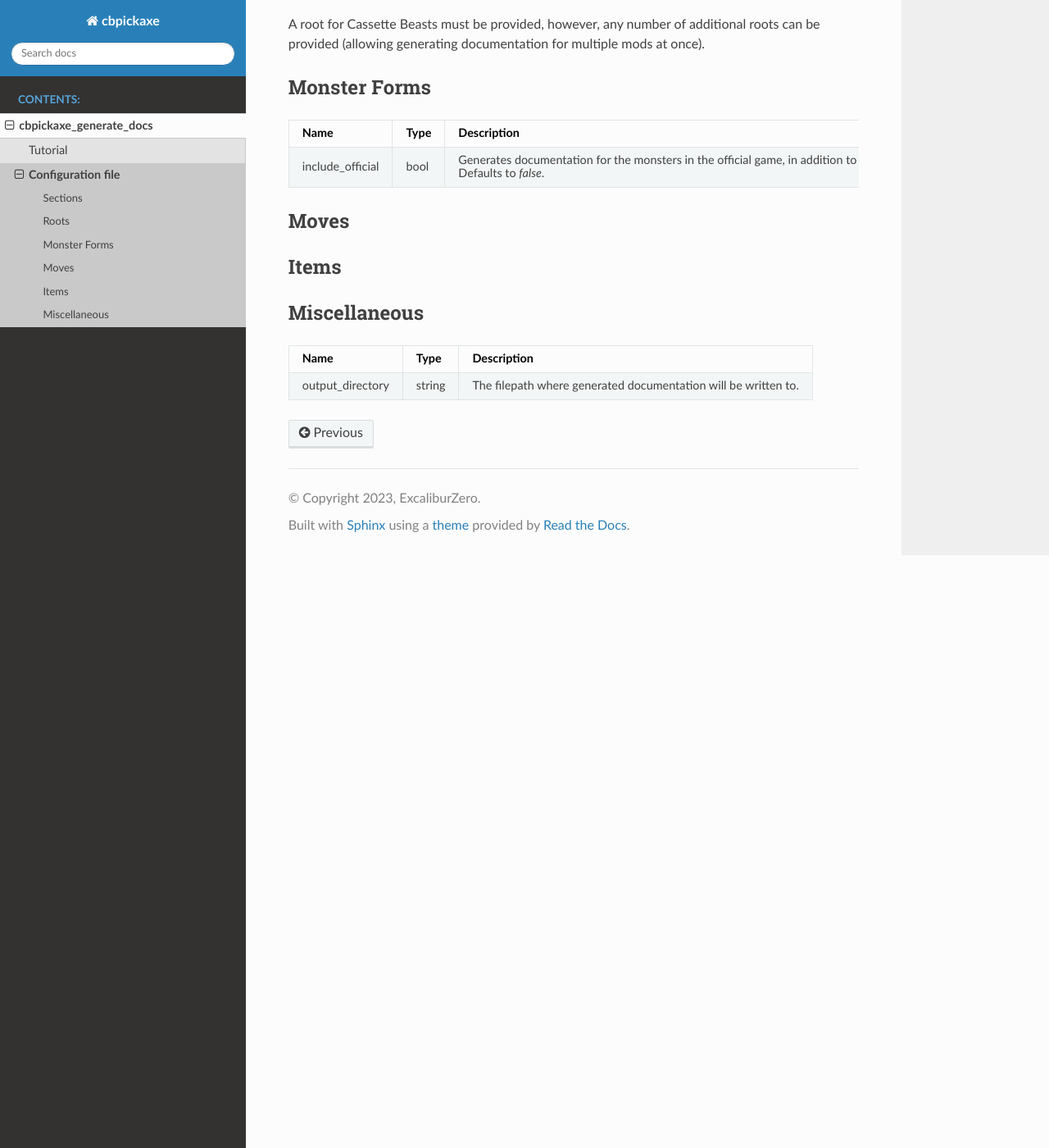
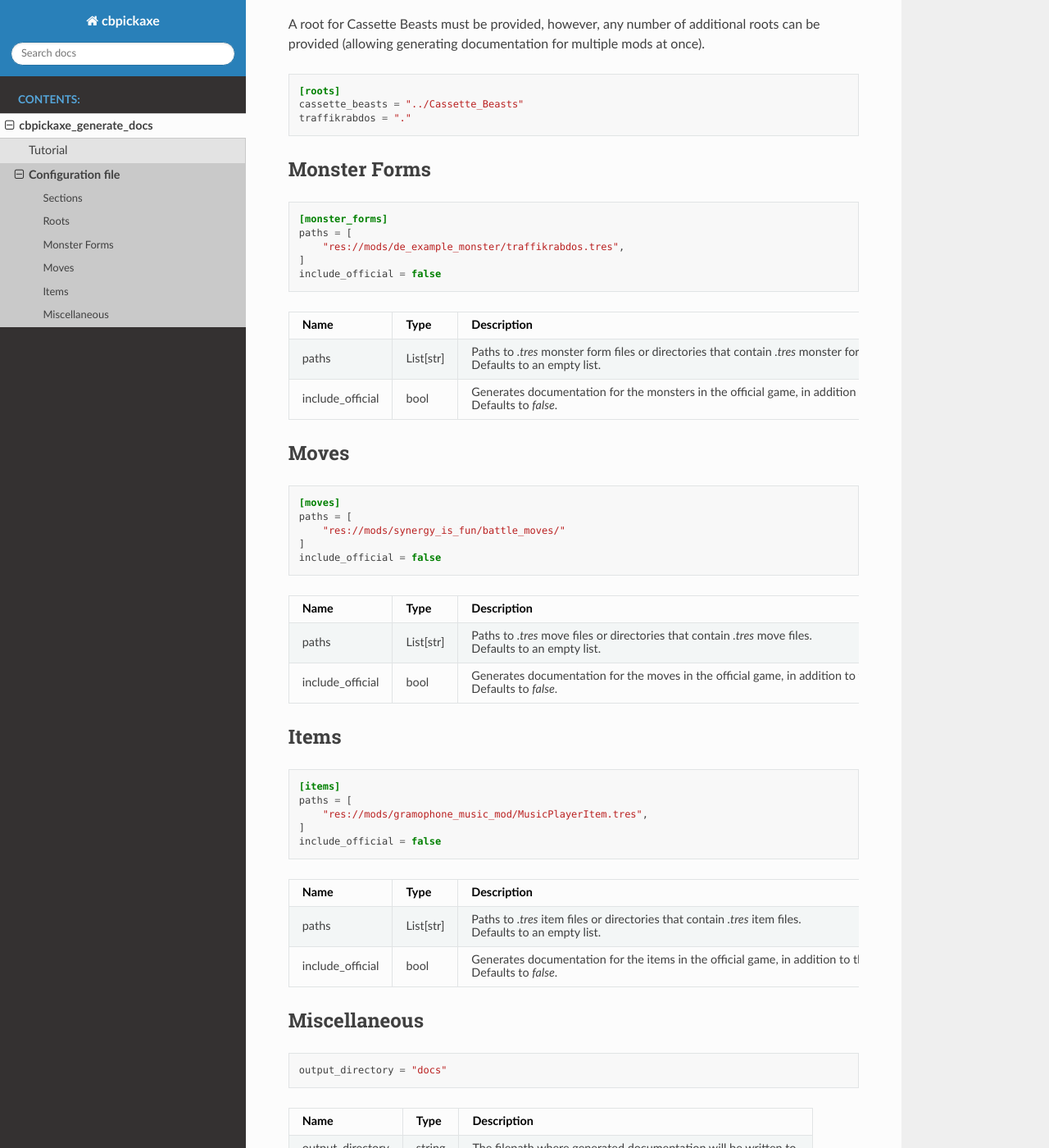
Before and after one commit to ExcaliburZero/cbpickaxe, a Sphinx documentation site: the page built from docs/source/generate_docs/config_file.rst, in a window 1280 px wide and 1400 px high, scrolled down 729 px. Shown: the whole window at 82% size. Built offline with Sphinx 7.4.7 and the Read the Docs theme 2.0.0, drawn with Linux system fonts in a browser that asks for light colours.

Commit message:
Add more docs about config file

```diff
--- a/docs/source/generate_docs/config_file.rst
+++ b/docs/source/generate_docs/config_file.rst
@@ -25,14 +25,33 @@
 
 A root for Cassette Beasts must be provided, however, any number of additional roots can be provided (allowing generating documentation for multiple mods at once).
 
+.. code-block:: toml
+
+    [roots]
+    cassette_beasts = "../Cassette_Beasts"
+    traffikrabdos = "."
+
 Monster Forms
 -------------
+
+.. code-block:: toml
+
+    [monster_forms]
+    paths = [
+        "res://mods/de_example_monster/traffikrabdos.tres",
+    ]
+    include_official = false
 
 .. table::
 
     +------------------+-----------------+----------------------------------------------------------------------------+
     | Name             | Type            | Description                                                                |
     +==================+=================+============================================================================+
+    | paths            | List[str]       | Paths to `.tres` monster form files or directories that contain `.tres`    |
+    |                  |                 | monster form files.                                                        |
+    |                  |                 |                                                                            |
+    |                  |                 | Defaults to an empty list.                                                 |
+    +------------------+-----------------+----------------------------------------------------------------------------+
     | include_official | bool            | Generates documentation for the monsters in the official game, in addition |
     |                  |                 | to the monsters added by mods.                                             |
     |                  |                 |                                                                            |
@@ -42,12 +61,63 @@
 Moves
 -----
 
+.. code-block:: toml
+
+    [moves]
+    paths = [
+        "res://mods/synergy_is_fun/battle_moves/"
+    ]
+    include_official = false
+
+.. table::
+
+    +------------------+-----------------+----------------------------------------------------------------------------+
+    | Name             | Type            | Description                                                                |
+    +==================+=================+============================================================================+
+    | paths            | List[str]       | Paths to `.tres` move files or directories that contain `.tres` move       |
+    |                  |                 | files.                                                                     |
+    |                  |                 |                                                                            |
+    |                  |                 | Defaults to an empty list.                                                 |
+    +------------------+-----------------+----------------------------------------------------------------------------+
+    | include_official | bool            | Generates documentation for the moves in the official game, in addition to |
+    |                  |                 | the moves added by mods.                                                   |
+    |                  |                 |                                                                            |
+    |                  |                 | Defaults to `false`.                                                       |
+    +------------------+-----------------+----------------------------------------------------------------------------+
+
 Items
 -----
 
+.. code-block:: toml
+
+    [items]
+    paths = [
+        "res://mods/gramophone_music_mod/MusicPlayerItem.tres",
+    ]
+    include_official = false
+
+.. table::
+
+    +------------------+-----------------+----------------------------------------------------------------------------+
+    | Name             | Type            | Description                                                                |
+    +==================+=================+============================================================================+
+    | paths            | List[str]       | Paths to `.tres` item files or directories that contain `.tres` item       |
+    |                  |                 | files.                                                                     |
+    |                  |                 |                                                                            |
+    |                  |                 | Defaults to an empty list.                                                 |
+    +------------------+-----------------+----------------------------------------------------------------------------+
+    | include_official | bool            | Generates documentation for the items in the official game, in addition to |
+    |                  |                 | the items added by mods.                                                   |
+    |                  |                 |                                                                            |
+    |                  |                 | Defaults to `false`.                                                       |
+    +------------------+-----------------+----------------------------------------------------------------------------+
 
 Miscellaneous
 -------------
+
+.. code-block:: toml
+
+    output_directory = "docs"
 
 .. table::
 
```
